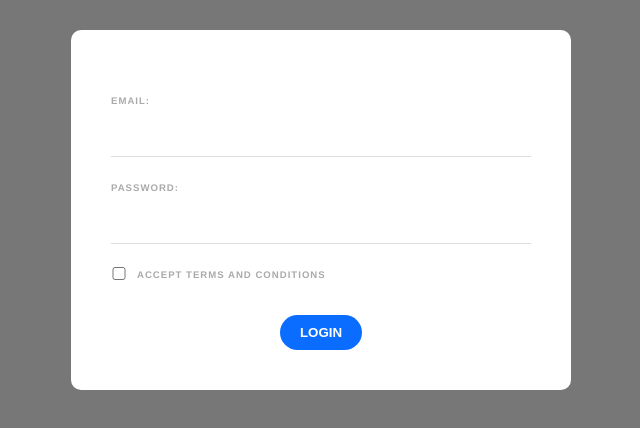
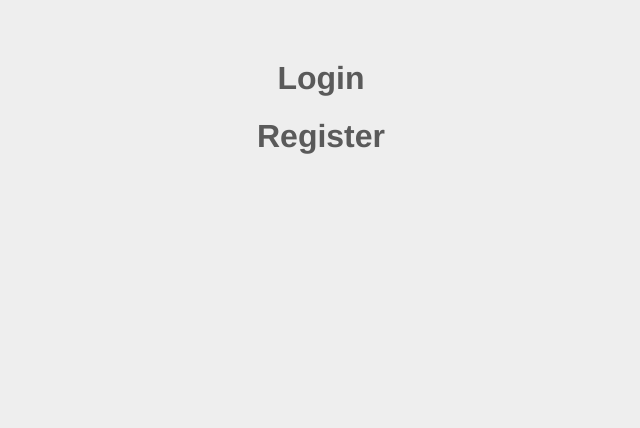
Before and after one commit to JohnLowie4/white-washed-login-register, a Vue app: page / in a window 1280 px wide. Shown: the top 428 px of the page, without its empty margins (319-959 px from the left). Built offline with nearby package versions, Linux system fonts and the light colour scheme.

Commit message:
Login component inside App page is fully functional

```diff
--- a/src/App.vue
+++ b/src/App.vue
@@ -1,20 +1,20 @@
 <template>
 
-  <!-- <teleport to=".modals" v-if="modal === 'login'">
-    <Login />
+  <teleport to=".modals" v-if="modal === 'login'">
+    <Login @close="closePage"/>
   </teleport>
 
-  <teleport to=".modals" v-if="modal === 'register'">
+  <!-- <teleport to=".modals" v-if="modal === 'register'">
     <Register />
   </teleport> -->
 
-  <!-- <span @click="changePage('login')">
+  <span @click="changePage('login')">
     <h1>Login</h1>
   </span>
   <span @click="changePage('register')">
     <h1>Register</h1>
-  </span> -->
-  <Login />
+  </span>
+
 </template>
 
 <script>
@@ -34,7 +34,10 @@ export default {
   },
   methods: {
     changePage(page) {
-      console.log(page);
+      this.modal = page;
+    },
+    closePage() {
+      this.modal = "";
     }
   }
 }
--- a/src/components/Login.vue
+++ b/src/components/Login.vue
@@ -1,5 +1,5 @@
 <template>
-  <div class="backdrop">
+  <div class="backdrop" @click.self="closePage">
     <form @submit.prevent="handleSubmit">
       <label>Email:</label>
       <input type="email" required v-model="email">
@@ -50,6 +50,9 @@ export default {
         this.passwordError = "";
         this.terms = false;
       }
+    },
+    closePage() {
+      this.$emit('close');
     }
   }
 }
```
